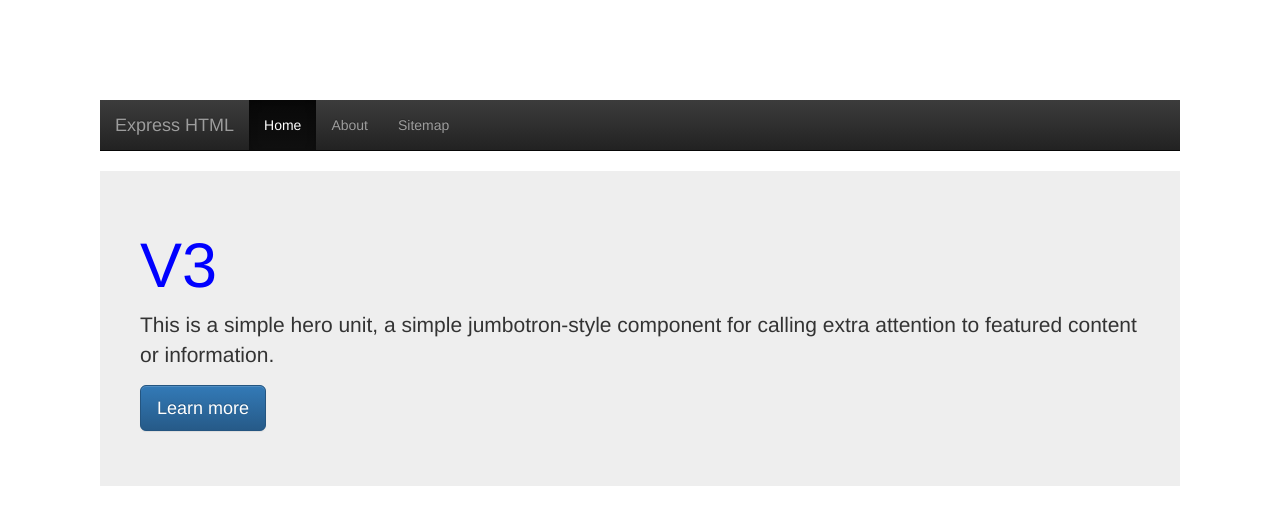
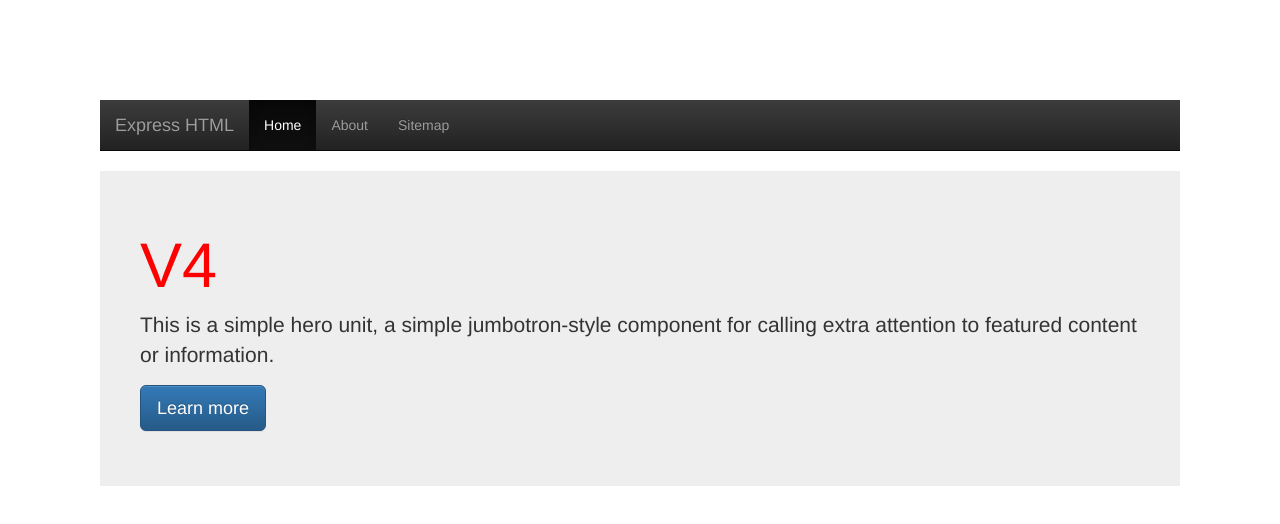
Before and after one commit to dakario/gitops-demo, a website: page index.html in a window 1280 px wide. Drawn offline with nearby package versions, Linux system fonts and the light colour scheme.

Commit message:
version 4

```diff
--- a/index.html
+++ b/index.html
@@ -25,7 +25,7 @@
   </div>
 </nav>
     <div class="jumbotron"  style="padding:40px;">
-      <h1 style="color:blue;">V3</h1>
+      <h1 style="color:red;">V4</h1>
       <p>This is a simple hero unit, a simple jumbotron-style component for calling extra attention to featured content or information.</p>
       <p><a class="btn btn-primary btn-lg" href="#" role="button">Learn more</a></p>
     </div>
```
Also changed, not shown: 1 other file.
